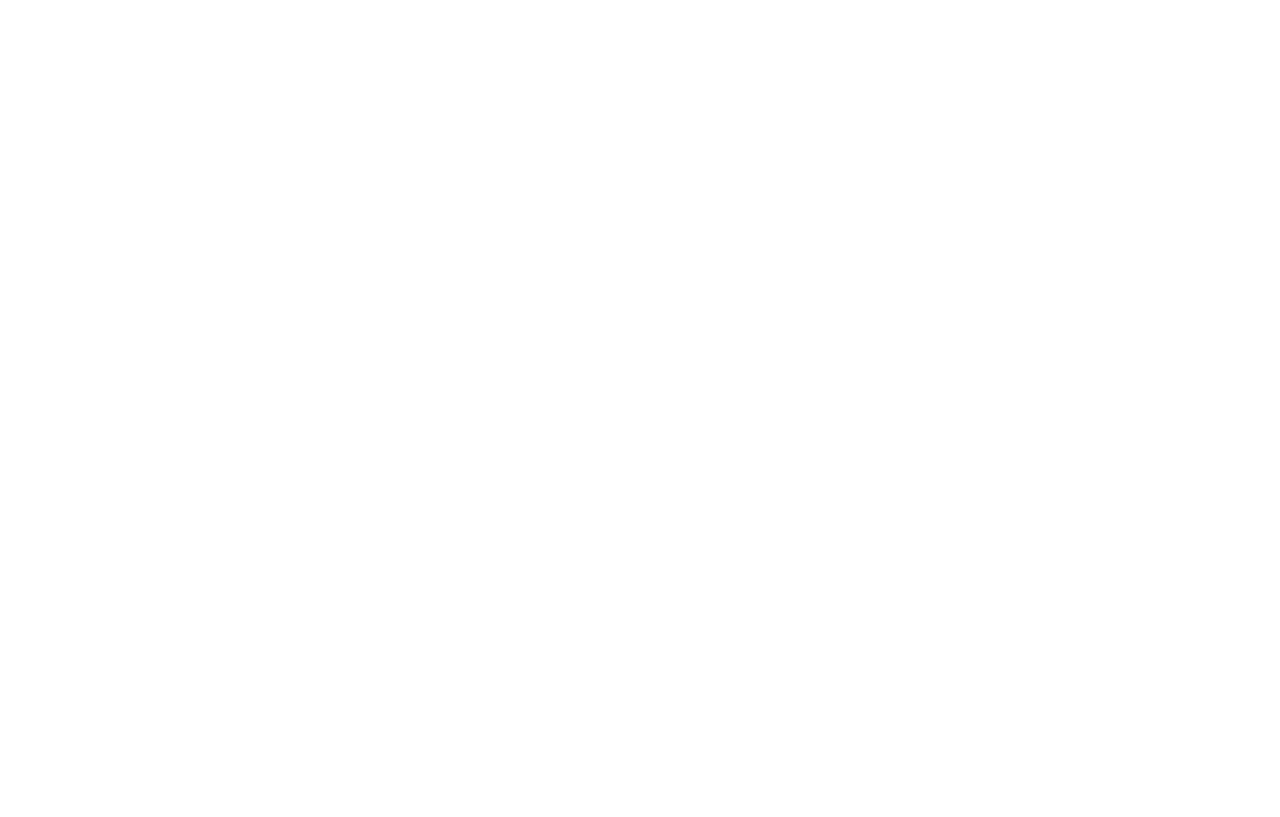
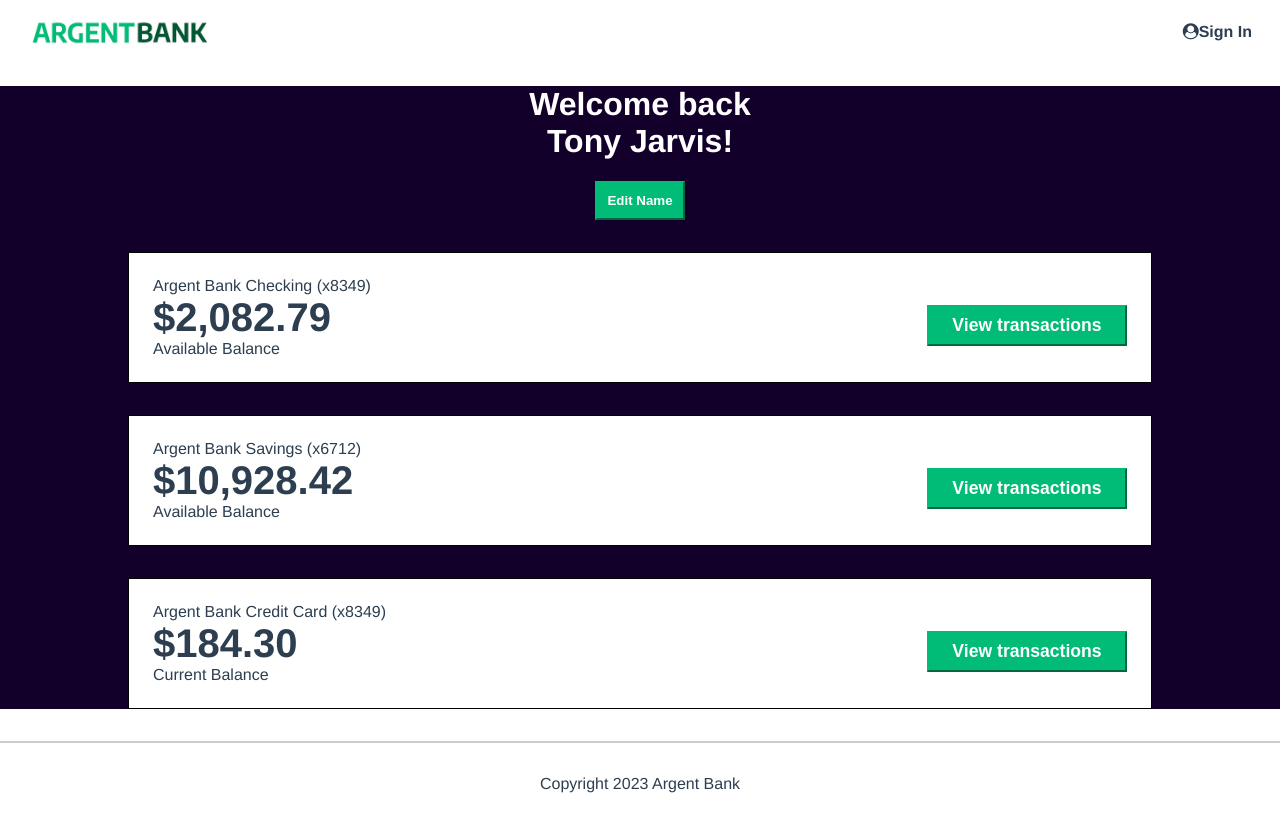
Before and after one commit to yann-lcrx/YannickLacroix_DFE13_11012023, a React (Vite) app: page /profile in a window 1280 px wide. Before the commit this address had no page. Built offline with nearby package versions, Linux system fonts and the light colour scheme.

Commit message:
feat: add login

```diff
--- a/package.json
+++ b/package.json
@@ -16,6 +16,7 @@
     "redux": "^4.2.0"
   },
   "devDependencies": {
+    "@types/node": "^18.11.18",
     "@types/react": "^18.0.26",
     "@types/react-dom": "^18.0.9",
     "@vitejs/plugin-react": "^3.0.0",
--- a/src/App.jsx
+++ b/src/App.jsx
@@ -1,11 +1,25 @@
 import AppRouter from "./router";
 import { BrowserRouter as Router } from "react-router-dom";
 import "./App.css";
+import Header from "./components/Header";
+import Footer from "./components/Footer";
+
+function AppLayout({ children }) {
+  return (
+    <>
+      <Header />
+      {children}
+      <Footer />
+    </>
+  );
+}
 
 function App() {
   return (
     <Router>
-      <AppRouter />
+      <AppLayout>
+        <AppRouter />
+      </AppLayout>
     </Router>
   );
 }
--- a/src/components/Header.tsx
+++ b/src/components/Header.tsx
@@ -1,21 +1,22 @@
 import React from "react";
+import { Link } from "react-router-dom";
 
 function Header() {
   return (
     <nav className="main-nav">
-      <a className="main-nav-logo" href="./index.html">
+      <Link className="main-nav-logo" to="/">
         <img
           className="main-nav-logo-image"
           src="argentBankLogo.png"
           alt="Argent Bank Logo"
         />
         <h1 className="sr-only">Argent Bank</h1>
-      </a>
+      </Link>
       <div>
-        <a className="main-nav-item" href="./sign-in.html">
+        <Link to="/login" className="main-nav-item">
           <i className="fa fa-user-circle"></i>
           Sign In
-        </a>
+        </Link>
       </div>
     </nav>
   );
--- a/src/pages/LandingPage.tsx
+++ b/src/pages/LandingPage.tsx
@@ -5,7 +5,6 @@ import Header from "../components/Header";
 function LandingPage({}) {
   return (
     <>
-      <Header />
       <main>
         <div className="hero">
           <section className="hero-content">
@@ -55,7 +54,6 @@ function LandingPage({}) {
           </div>
         </section>
       </main>
-      <Footer />
     </>
   );
 }
--- /dev/null
+++ b/src/pages/Login.tsx
@@ -0,0 +1,63 @@
+import React from "react";
+import { useNavigate } from "react-router-dom";
+
+function Login() {
+  const navigate = useNavigate();
+
+  const submitForm = async (event) => {
+    console.log("ça part");
+    event?.preventDefault();
+
+    const reqBody = JSON.stringify({
+      email: event.target.elements.username.value,
+      password: event.target.elements.password.value,
+    });
+
+    // console.log(reqBody);
+
+    const res = await fetch(
+      `${import.meta.env.VITE_API_BASE_PATH}/user/login`,
+      {
+        method: "POST",
+        body: reqBody,
+        headers: {
+          Accept: "*/*",
+          "Content-Type": "application/json; charset=utf-8",
+        },
+      }
+    );
+    if (res.ok) {
+      navigate("/profile");
+    }
+  };
+
+  return (
+    <>
+      <main className="main bg-dark">
+        <section className="sign-in-content">
+          <i className="fa fa-user-circle sign-in-icon"></i>
+          <h1>Sign In</h1>
+          <form onSubmit={submitForm}>
+            <div className="input-wrapper">
+              <label htmlFor="username">Username</label>
+              <input type="text" id="username" name="username" required />
+            </div>
+            <div className="input-wrapper">
+              <label htmlFor="password">Password</label>
+              <input type="password" id="password" name="password" required />
+            </div>
+            <div className="input-remember">
+              <input type="checkbox" id="remember-me" />
+              <label htmlFor="remember-me">Remember me</label>
+            </div>
+            <button type="submit" className="sign-in-button">
+              Sign In
+            </button>
+          </form>
+        </section>
+      </main>
+    </>
+  );
+}
+
+export default Login;
--- /dev/null
+++ b/src/pages/Profile.tsx
@@ -0,0 +1,51 @@
+import React from "react";
+
+function Profile() {
+  return (
+    <>
+      <main className="main bg-dark">
+        <div className="header">
+          <h1>
+            Welcome back
+            <br />
+            Tony Jarvis!
+          </h1>
+          <button className="edit-button">Edit Name</button>
+        </div>
+        <h2 className="sr-only">Accounts</h2>
+        <section className="account">
+          <div className="account-content-wrapper">
+            <h3 className="account-title">Argent Bank Checking (x8349)</h3>
+            <p className="account-amount">$2,082.79</p>
+            <p className="account-amount-description">Available Balance</p>
+          </div>
+          <div className="account-content-wrapper cta">
+            <button className="transaction-button">View transactions</button>
+          </div>
+        </section>
+        <section className="account">
+          <div className="account-content-wrapper">
+            <h3 className="account-title">Argent Bank Savings (x6712)</h3>
+            <p className="account-amount">$10,928.42</p>
+            <p className="account-amount-description">Available Balance</p>
+          </div>
+          <div className="account-content-wrapper cta">
+            <button className="transaction-button">View transactions</button>
+          </div>
+        </section>
+        <section className="account">
+          <div className="account-content-wrapper">
+            <h3 className="account-title">Argent Bank Credit Card (x8349)</h3>
+            <p className="account-amount">$184.30</p>
+            <p className="account-amount-description">Current Balance</p>
+          </div>
+          <div className="account-content-wrapper cta">
+            <button className="transaction-button">View transactions</button>
+          </div>
+        </section>
+      </main>
+    </>
+  );
+}
+
+export default Profile;
--- a/src/router.jsx
+++ b/src/router.jsx
@@ -1,10 +1,14 @@
 import { Routes, Route } from "react-router-dom";
 import LandingPage from "./pages/LandingPage";
+import Login from "./pages/Login";
+import Profile from "./pages/Profile";
 
 function AppRouter() {
   return (
     <Routes>
       <Route path="/" element={<LandingPage />} />
+      <Route path="/login" element={<Login />} />
+      <Route path="/profile" element={<Profile />} />
     </Routes>
   );
 }
```
Also changed, not shown: 2 other files (tests, documents, lock files or other folders).
